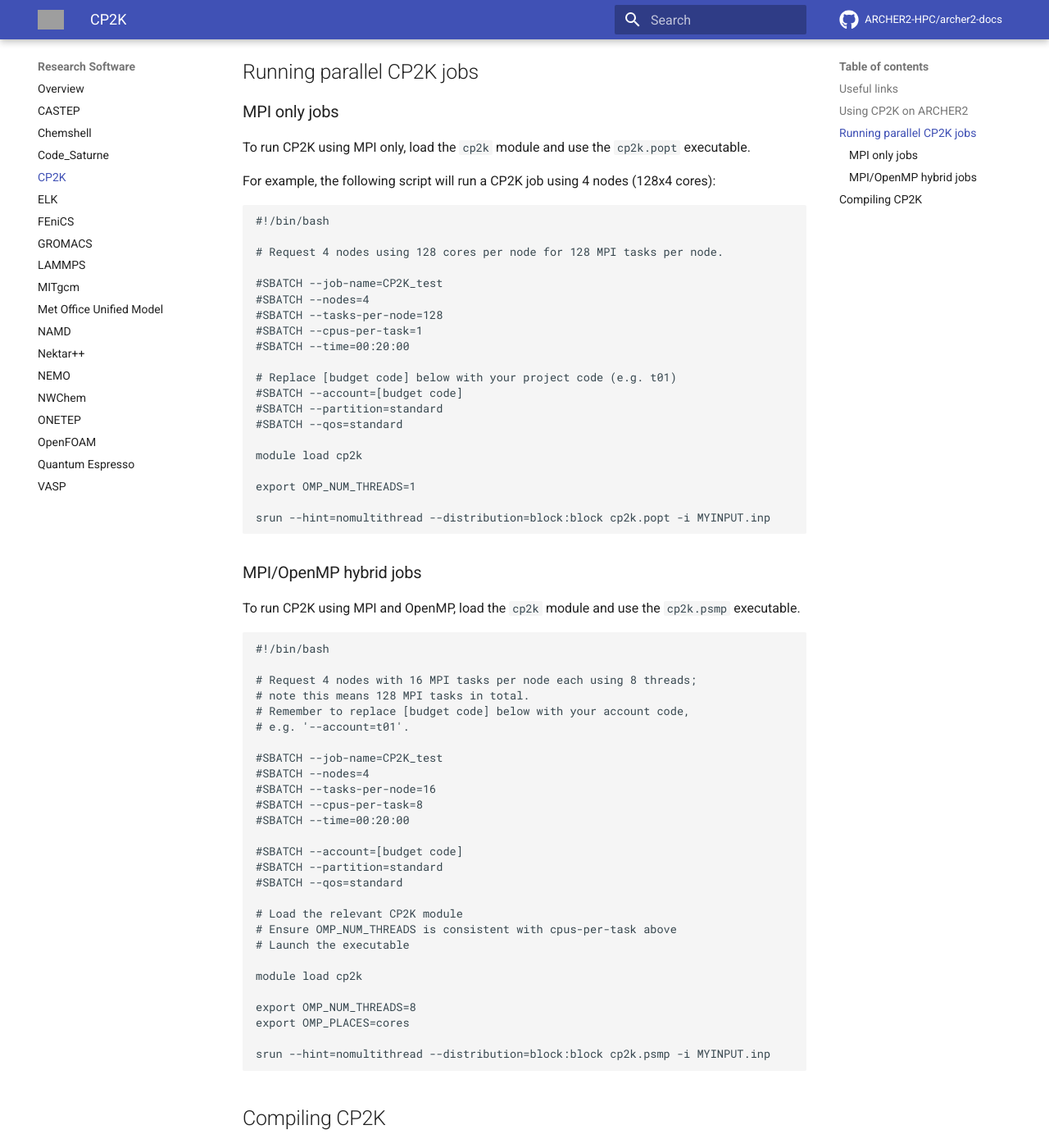
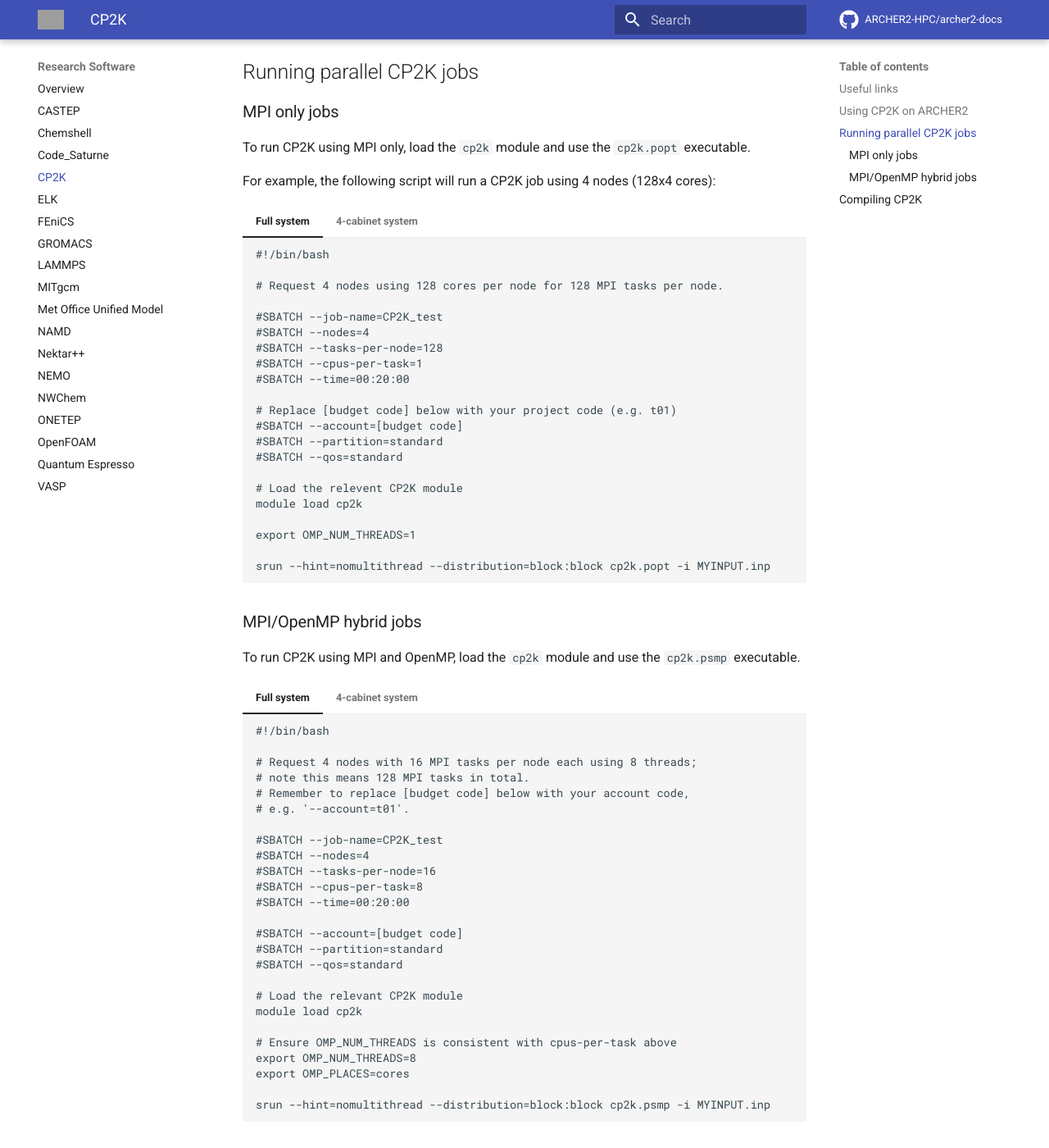
Before and after one commit to ARCHER2-HPC/archer2-docs, an MkDocs documentation site: the page built from docs/research-software/cp2k/cp2k.md, in a window 1280 px wide and 1400 px high, scrolled down 1007 px. Shown: the whole window at 82% size. Built offline with MkDocs 1.6.1 and Material for MkDocs 9.7.7, drawn with Linux system fonts in a browser that asks for light colours; comment, search, counter and statistics services are not loaded; some of the changed lines change nothing that is shown; grey boxes are pictures that could not be loaded.

Commit message:
Re-add 4-cabinet cp2k job templates

````diff
--- a/docs/research-software/cp2k/cp2k.md
+++ b/docs/research-software/cp2k/cp2k.md
@@ -52,63 +52,125 @@
 For example, the following script will run a CP2K job using 4 nodes
 (128x4 cores):
 
-```
-#!/bin/bash
+=== "Full system"
+    ```
+    #!/bin/bash
 
-# Request 4 nodes using 128 cores per node for 128 MPI tasks per node.
+    # Request 4 nodes using 128 cores per node for 128 MPI tasks per node.
 
-#SBATCH --job-name=CP2K_test
-#SBATCH --nodes=4
-#SBATCH --tasks-per-node=128
-#SBATCH --cpus-per-task=1
-#SBATCH --time=00:20:00
+    #SBATCH --job-name=CP2K_test
+    #SBATCH --nodes=4
+    #SBATCH --tasks-per-node=128
+    #SBATCH --cpus-per-task=1
+    #SBATCH --time=00:20:00
 
-# Replace [budget code] below with your project code (e.g. t01)
-#SBATCH --account=[budget code]
-#SBATCH --partition=standard
-#SBATCH --qos=standard
+    # Replace [budget code] below with your project code (e.g. t01)
+    #SBATCH --account=[budget code]
+    #SBATCH --partition=standard
+    #SBATCH --qos=standard
 
-module load cp2k
+    # Load the relevent CP2K module
+    module load cp2k
 
-export OMP_NUM_THREADS=1
+    export OMP_NUM_THREADS=1
 
-srun --hint=nomultithread --distribution=block:block cp2k.popt -i MYINPUT.inp
-```
+    srun --hint=nomultithread --distribution=block:block cp2k.popt -i MYINPUT.inp
+    ```
+
+=== "4-cabinet system"
+    ```
+    #!/bin/bash
+
+    # Request 4 nodes using 128 cores per node for 128 MPI tasks per node.
+
+    #SBATCH --job-name=CP2K_test
+    #SBATCH --nodes=4
+    #SBATCH --tasks-per-node=128
+    #SBATCH --cpus-per-task=1
+    #SBATCH --time=00:20:00
+
+    # Replace [budget code] below with your project code (e.g. t01)
+    #SBATCH --account=[budget code]
+    #SBATCH --partition=standard
+    #SBATCH --qos=standard
+
+    # Setup the job environment (this module needs to be loaded before any other modules)
+    module load epcc-job-env
+    # Load the relevant CP2K module
+    module load cp2k
+
+    export OMP_NUM_THREADS=1
+
+    srun --hint=nomultithread --distribution=block:block cp2k.popt -i MYINPUT.inp
+    ```
+
 
 ### MPI/OpenMP hybrid jobs
 
 To run CP2K using MPI and OpenMP, load the `cp2k` module and use the
 `cp2k.psmp` executable.
 
-```
-#!/bin/bash
+=== "Full system"
+    ```
+    #!/bin/bash
 
-# Request 4 nodes with 16 MPI tasks per node each using 8 threads;
-# note this means 128 MPI tasks in total.
-# Remember to replace [budget code] below with your account code,
-# e.g. '--account=t01'.
+    # Request 4 nodes with 16 MPI tasks per node each using 8 threads;
+    # note this means 128 MPI tasks in total.
+    # Remember to replace [budget code] below with your account code,
+    # e.g. '--account=t01'.
 
-#SBATCH --job-name=CP2K_test
-#SBATCH --nodes=4
-#SBATCH --tasks-per-node=16
-#SBATCH --cpus-per-task=8
-#SBATCH --time=00:20:00
+    #SBATCH --job-name=CP2K_test
+    #SBATCH --nodes=4
+    #SBATCH --tasks-per-node=16
+    #SBATCH --cpus-per-task=8
+    #SBATCH --time=00:20:00
 
-#SBATCH --account=[budget code]
-#SBATCH --partition=standard
-#SBATCH --qos=standard
+    #SBATCH --account=[budget code]
+    #SBATCH --partition=standard
+    #SBATCH --qos=standard
 
-# Load the relevant CP2K module
-# Ensure OMP_NUM_THREADS is consistent with cpus-per-task above
-# Launch the executable
+    # Load the relevant CP2K module
+    module load cp2k
 
-module load cp2k
+    # Ensure OMP_NUM_THREADS is consistent with cpus-per-task above
+    export OMP_NUM_THREADS=8
+    export OMP_PLACES=cores
 
-export OMP_NUM_THREADS=8
-export OMP_PLACES=cores
+    srun --hint=nomultithread --distribution=block:block cp2k.psmp -i MYINPUT.inp
+    ```
 
-srun --hint=nomultithread --distribution=block:block cp2k.psmp -i MYINPUT.inp
-```
+=== "4-cabinet system"
+    ```
+    #!/bin/bash
+
+    # Request 4 nodes with 16 MPI tasks per node each using 8 threads;
+    # note this means 128 MPI tasks in total.
+    # Remember to replace [budget code] below with your account code,
+    # e.g. '--account=t01'.
+
+    #SBATCH --job-name=CP2K_test
+    #SBATCH --nodes=4
+    #SBATCH --tasks-per-node=16
+    #SBATCH --cpus-per-task=8
+    #SBATCH --time=00:20:00
+
+    #SBATCH --account=[budget code]
+    #SBATCH --partition=standard
+    #SBATCH --qos=standard
+
+    # Setup the job environment (this module needs to be loaded before any other modules)
+    module load epcc-job-env
+    # Load the relevant CP2K module
+    module load cp2k
+
+    # Ensure OMP_NUM_THREADS is consistent with cpus-per-task above
+    export OMP_NUM_THREADS=8
+    export OMP_PLACES=cores
+
+    srun --hint=nomultithread --distribution=block:block cp2k.psmp -i MYINPUT.inp
+    ```
+
+
 ## Compiling CP2K
 
 The latest instructions for building CP2K on ARCHER2 may be found in
````
